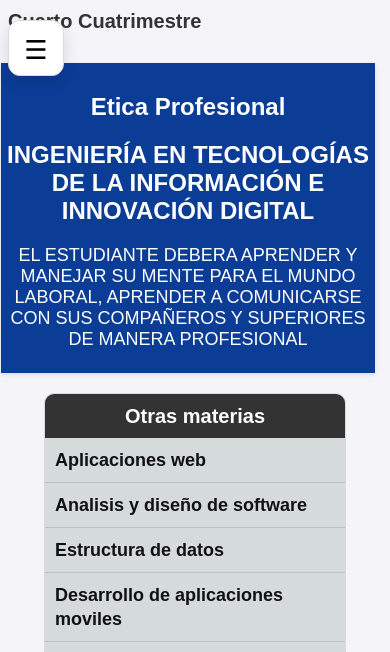
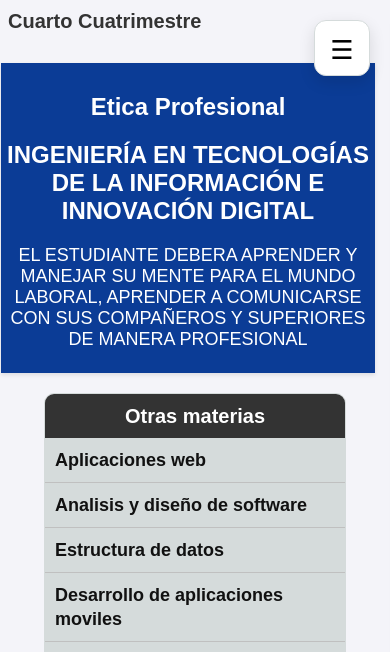
Before and after one commit to diegoplatas648-ai/appsweb, a plain HTML site: page index.html in a window 390 px wide. Shown: the top 652 px of the page. Drawn offline with Linux system fonts and the light colour scheme.

Commit message:
se arregloo

```diff
--- a/estilos/estilos.css
+++ b/estilos/estilos.css
@@ -1,3 +1,5 @@
+/* Este CSS debe ser el contenido de tu archivo estilos.css */
+
 body {
     margin-top: 0;
     font-family: sans-serif;
@@ -129,6 +131,7 @@ footer {
     margin-top: 40px;
 }
 
+/* Por defecto, el botón flotante está oculto */
 .menu-flotante {
     display: none;
     border: none;
@@ -144,10 +147,11 @@ footer {
         position: static;
     }
 
+    /* Regla crítica para hacer visible el botón en móvil */
     .menu-flotante {
         display: block;
         position: fixed;
-        left: 16px;
+        right: 20px; /* Cambiado a 'right' para que esté en la derecha */
         top: 20px;
         left: auto;
         width: 56px;
```
